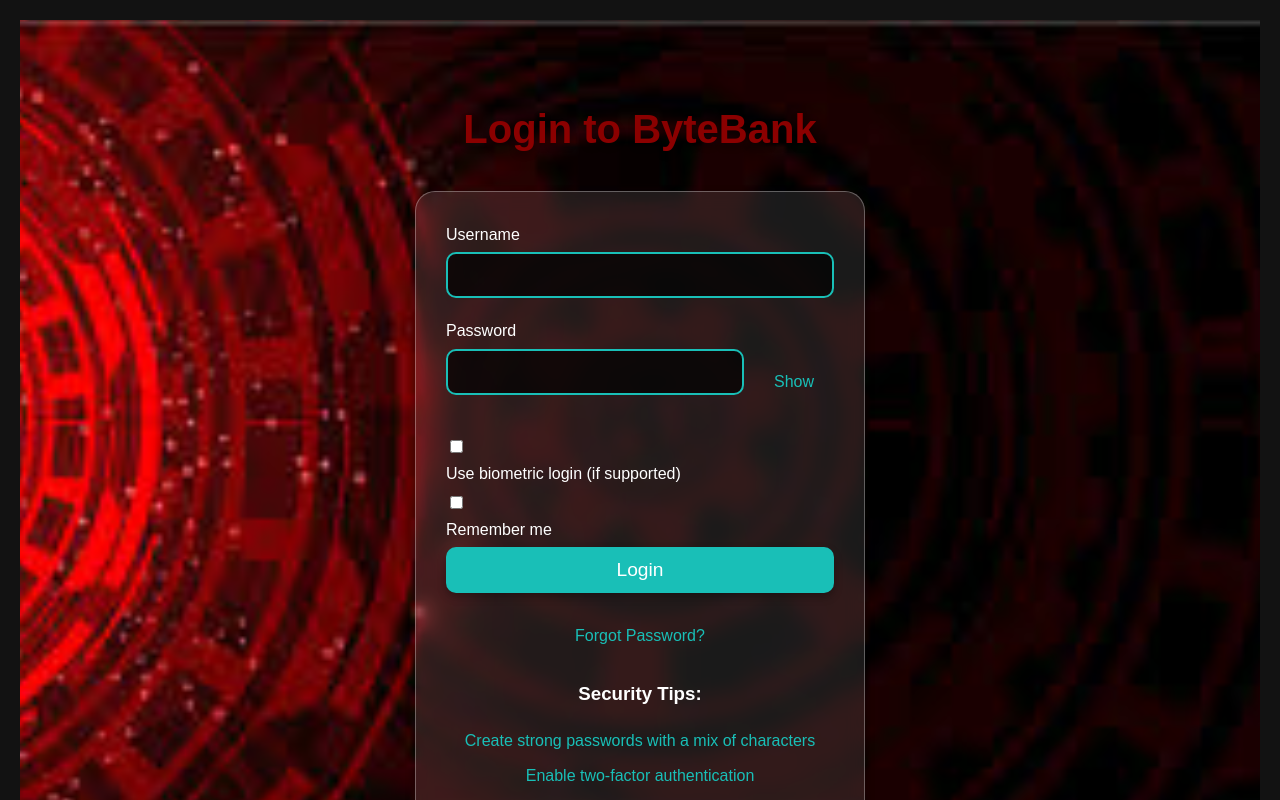
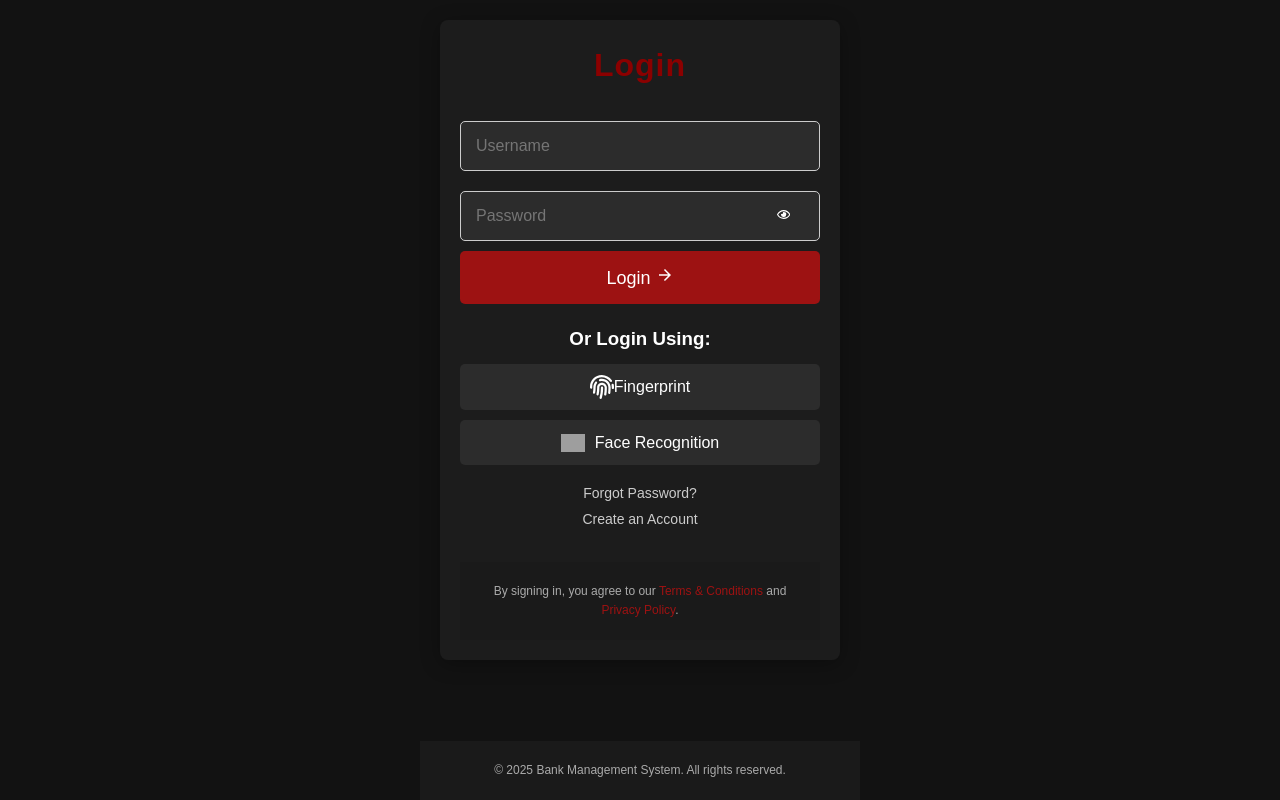
Before and after one commit to TerrorBite-Capaciti/Bank-Management-System, a React (Create React App) app in the folder frontend/: page /login in a window 1280 px wide. Shown: the top 800 px of the page. Built offline with nearby package versions, Linux system fonts and the light colour scheme; grey boxes are pictures that could not be loaded.

Commit message:
Login Biometrics and facial recognition

```diff
--- a/frontend/package.json
+++ b/frontend/package.json
@@ -8,6 +8,7 @@
     "framer-motion": "^11.16.0",
     "react": "^18.3.1",
     "react-dom": "^18.3.1",
+    "react-icons": "^5.4.0",
     "react-parallax": "^3.5.1",
     "react-router-dom": "^6.28.1",
     "react-scripts": "5.0.1",
--- a/frontend/src/pages/LandingPage.jsx
+++ b/frontend/src/pages/LandingPage.jsx
@@ -11,6 +11,7 @@ import janeImage from '../assets/images/jane.jpg';
 import josh1Image from '../assets/images/josh1.jpg';
 import johnImage from '../assets/images/john.jpg';
 import zamaImage from '../assets/images/Zama.jpg';
+import logoImage from '../assets/images/Byte Bank Logo.png';
 
 const LandingPage = () => {
   return (
@@ -18,7 +19,7 @@ const LandingPage = () => {
       <header className="intro">
        {/* Logo Section */}
        <div className="logo-container">
-        <img src="/frontend/src/assets/images/Byte Bank Logo.png" alt="Byte Bank Logo" className="logo" />
+       <img src={logoImage} alt="Logo" />
       </div>
 
         <h1 className="title">Welcome to ByteBank</h1>
--- a/frontend/src/pages/LoginPage.jsx
+++ b/frontend/src/pages/LoginPage.jsx
@@ -1,6 +1,7 @@
 import React, { useState } from 'react';
-import { Link } from 'react-router-dom';
-import '../styles/LoginPage.css'; // Add your custom styles here
+import { FaFingerprint, FaRegEye, FaRegEyeSlash, FaLock } from 'react-icons/fa';  // Icons
+import { IoMdArrowForward } from 'react-icons/io';
+import '../styles/LoginPage.css';
 
 const LoginPage = () => {
   const [username, setUsername] = useState('');
@@ -8,13 +9,13 @@ const LoginPage = () => {
   const [error, setError] = useState('');
   const [showPassword, setShowPassword] = useState(false);
   const [isLoading, setIsLoading] = useState(false);
-  const [isRemembered, setIsRemembered] = useState(false);
+  const [isTwoFactor, setIsTwoFactor] = useState(false); // For simulating 2FA
 
   const handleLogin = (e) => {
     e.preventDefault();
     setIsLoading(true);
 
-    // Simulate an API call for authentication and 2FA
+    // Simulate an API call
     setTimeout(() => {
       if (username === '' || password === '') {
         setError('Please enter both username and password');
@@ -22,92 +23,103 @@ const LoginPage = () => {
         return;
       }
 
-      // Mock 2FA/biometric authentication
-      alert('Logged in successfully with 2FA or Biometrics');
+      // Simulate 2FA
+      if (!isTwoFactor) {
+        setIsTwoFactor(true);
+        setIsLoading(false);
+        return;
+      }
+
+      alert('Logged in successfully!');
       setIsLoading(false);
     }, 2000);
   };
 
   return (
     <div className="login-page">
-      <h1>Login to ByteBank</h1>
+      <div className="form-container">
+        <h1>Login</h1>
         <form onSubmit={handleLogin}>
           <div>
-          <label>Username</label>
             <input
               type="text"
+              placeholder="Username"
               value={username}
               onChange={(e) => setUsername(e.target.value)}
+              className="input-field"
               required
-            className="input-field"
             />
           </div>
-        <div>
-          <label>Password</label>
+
           <div className="password-wrapper">
             <input
               type={showPassword ? 'text' : 'password'}
+              placeholder="Password"
               value={password}
               onChange={(e) => setPassword(e.target.value)}
+              className="input-field"
               required
-              className="input-field"
             />
             <button
               type="button"
               className="show-password-btn"
               onClick={() => setShowPassword(!showPassword)}
             >
-              {showPassword ? 'Hide' : 'Show'}
+              {showPassword ? <FaRegEyeSlash /> : <FaRegEye />}
             </button>
-          </div>
-        </div>
-
-        <div className="security-options">
-          <div>
-            <input
-              type="checkbox"
-              id="biometric"
-              checked={isRemembered}
-              onChange={() => setIsRemembered(!isRemembered)}
-            />
-            <label htmlFor="biometric">Use biometric login (if supported)</label>
-          </div>
-          <div>
-            <input
-              type="checkbox"
-              id="remember-me"
-              checked={isRemembered}
-              onChange={() => setIsRemembered(!isRemembered)}
-            />
-            <label htmlFor="remember-me">Remember me</label>
-          </div>
           </div>
 
           {isLoading ? (
             <div className="loading-spinner">Processing...</div>
           ) : (
-          <button type="submit" className="btn">Login</button>
+            <button type="submit" className="btn">
+              Login <IoMdArrowForward />
+            </button>
           )}
 
           {error && <div className="error">{error}</div>}
 
-        <div className="links">
-          <Link to="/forgot-password">Forgot Password?</Link>
+          {isTwoFactor && (
+            <div className="two-factor-section">
+              <input
+                type="text"
+                placeholder="Enter OTP"
+                className="input-field"
+                required
+              />
+              <button type="button" className="btn">Verify OTP</button>
+            </div>
+          )}
+        </form>
+
+        <div className="biometric-options">
+          <h3>Or Login Using:</h3>
+          <div className="biometric-btn">
+            <FaFingerprint size={24} /> Fingerprint
+          </div>
+          <div className="biometric-btn">
+            <img
+              src="https://img.icons8.com/ios/50/000000/face-recognition.png"
+              alt="Face Recognition"
+              width="24"
+            />
+            Face Recognition
+          </div>
         </div>
 
-        <div className="security-tips">
-          <h3>Security Tips:</h3>
-          <ul>
-            <li><a href="#">Create strong passwords with a mix of characters</a></li>
-            <li><a href="#">Enable two-factor authentication</a></li>
-            <li><a href="#">Change passwords regularly</a></li>
-          </ul>
+        <div className="links">
+          <a href="/forgot-password">Forgot Password?</a>
+          <br />
+          <a href="/signup">Create an Account</a>
         </div>
-      </form>
 
         <footer>
-        <p>By signing in, you agree to our <a href="#">Terms & Conditions</a> and <a href="#">Privacy Policy</a>.</p>
+          <p>
+            By signing in, you agree to our{' '}
+            <a href="#">Terms & Conditions</a> and <a href="#">Privacy Policy</a>.
+          </p>
         </footer>
+      </div>
     </div>
   );
 };
--- a/frontend/src/styles/LoginPage.css
+++ b/frontend/src/styles/LoginPage.css
@@ -1,221 +1,178 @@
-/* General Styles */
-body {
+/* Global Styles */
+* {
   margin: 0;
-    font-family: 'Lora', serif;
-    background-color: #050000;
-    color: #ffffff;
-    line-height: 1.6;
-    overflow-x: hidden;
-    height: 100vh;
+  padding: 0;
+  box-sizing: border-box;
+  font-family: 'Arial', sans-serif;
 }
 
-  /* Glassmorphism Effect Styles */
-  .login-page {
+body {
+  background-color: #050000;
+  color: #fff;
   display: flex;
-    flex-direction: column;
+  justify-content: center;
   align-items: center;
-    justify-content: center;
-    padding: 50px;
-    min-height: 100vh;
-    background: url('../assets/images/bg3.jpg') no-repeat center center fixed;
-    background-size: cover;
-    backdrop-filter: blur(10px); /* Glassmorphism Blur */
-    -webkit-backdrop-filter: blur(10px); /* Safari support */
+  height: 100vh;
+  overflow: hidden;
 }
 
-  /* Frosted Glass Container */
-  form {
+.login-page {
   width: 100%;
-    max-width: 450px;
-    background: rgba(255, 255, 255, 0.1); /* Slight white background for frosted effect */
-    padding: 30px;
-    border-radius: 20px;
-    box-shadow: 0 4px 8px rgba(0, 0, 0, 0.5);
-    backdrop-filter: blur(10px);
-    -webkit-backdrop-filter: blur(10px);
-    border: 1px solid rgba(255, 255, 255, 0.3);
-    transition: all 0.3s ease-in-out;
+  max-width: 400px;
+  background: #1c1c1c;
+  border-radius: 8px;
+  padding: 20px;
+  box-shadow: 0px 4px 20px rgba(0, 0, 0, 0.3);
+  animation: fadeIn 1s ease-in-out;
 }
 
-  /* Heading Styles */
-  h1 {
-    font-size: 2.5rem;
-    font-weight: bold;
-    margin-bottom: 30px;
-    color: #19BFB7;
+.form-container {
   text-align: center;
-    text-shadow: 0 4px 6px rgba(0, 0, 0, 0.3);
 }
 
-  /* Label Styles */
-  label {
-    font-size: 1rem;
-    color: #ffffff;
-    display: block;
-    margin-bottom: 5px;
+h1 {
+  font-size: 32px;
+  margin-bottom: 20px;
+  color: #fff;
+  letter-spacing: 1px;
 }
 
-  /* Input Styles */
 .input-field {
   width: 100%;
-    padding: 12px;
-    margin-bottom: 20px;
-    border: 2px solid #19BFB7;
-    border-radius: 10px;
-    background-color: rgba(0, 0, 0, 0.7);
-    color: #ffffff;
-    font-size: 1rem;
-    transition: all 0.3s ease-in-out;
-  }
-
-  .input-field:focus {
-    border-color: #ffffff;
-    outline: none;
+  padding: 15px;
+  margin: 10px 0;
+  border: 1px solid #ccc;
+  border-radius: 5px;
+  background-color: #2c2c2c;
+  color: #fff;
+  font-size: 16px;
 }
 
 .password-wrapper {
-    display: flex;
-    align-items: center;
   position: relative;
 }
 
-  .password-wrapper input {
-    width: 90%;
-    margin-right: 10px;
+.show-password-btn {
+  position: absolute;
+  right: 10px;
+  top: 50%;
+  transform: translateY(-50%);
+  background: transparent;
+  border: none;
+  color: #fff;
+  cursor: pointer;
 }
 
-  .show-password-btn {
-    background: none;
-    border: none;
-    color: #19BFB7;
-    cursor: pointer;
-    font-size: 1rem;
-    transition: color 0.3s;
-  }
-
-  .show-password-btn:hover {
-    color: #ffffff;
-  }
-
-  /* Button Styles */
 .btn {
   width: 100%;
-    padding: 12px;
-    background-color: #19BFB7;
+  padding: 15px;
+  background-color: #9d1212; /* Dark Red */
+  color: #fff;
   border: none;
-    color: #fff;
-    font-size: 1.2rem;
-    border-radius: 10px;
+  border-radius: 5px;
+  font-size: 18px;
   cursor: pointer;
-    transition: background-color 0.3s ease;
-    box-shadow: 0 4px 8px rgba(0, 0, 0, 0.3);
+  transition: background-color 0.3s;
 }
 
 .btn:hover {
-    background-color: #1cb5a3;
-    transform: scale(1.05);
+  background-color: #6f0c0c; /* Darker Red on Hover */
 }
 
 .error {
   color: #ff4d4d;
   margin-top: 10px;
-    font-size: 1rem;
-    text-align: center;
 }
 
 .loading-spinner {
-    color: #ffffff;
-    text-align: center;
-    font-size: 1.2rem;
+  margin-top: 10px;
+  font-size: 16px;
+}
+
+.biometric-options {
   margin-top: 20px;
 }
 
-  /* Security Options Section */
-  .security-options {
-    margin-top: 20px;
-    color: #c4c4c4;
-    font-size: 1rem;
+.biometric-btn {
+  background-color: #2c2c2c;
+  padding: 10px;
+  margin: 10px 0;
+  border-radius: 5px;
+  cursor: pointer;
+  display: flex;
+  justify-content: center;
+  align-items: center;
+  transition: background-color 0.3s;
 }
 
-  .security-options input {
+.biometric-btn:hover {
+  background-color: #9d1212; /* Dark Red */
+}
+
+.biometric-btn img {
   margin-right: 10px;
 }
 
-  /* Links and Security Tips */
-  .links,
-  .security-tips {
-    text-align: center;
-    margin-top: 30px;
+.links {
+  margin-top: 15px;
 }
 
-  .links a,
-  .security-tips a {
-    color: #19BFB7;
-    font-size: 1rem;
+.links a {
+  color: #ccc;
   text-decoration: none;
-    transition: color 0.3s ease;
+  font-size: 14px;
+  transition: color 0.3s;
 }
 
-  .links a:hover,
-  .security-tips a:hover {
-    color: #ffffff;
+.links a:hover {
+  color: #9d1212; /* Dark Red Hover */
 }
 
-  /* Security Tips List */
-  .security-tips ul {
-    list-style-type: none;
-    padding: 0;
+footer {
+  margin-top: 30px;
+  font-size: 12px;
+  color: #aaa;
 }
 
-  .security-tips li {
-    font-size: 1rem;
-    margin-bottom: 10px;
-    color: #c4c4c4;
+footer a {
+  color: #9d1212; /* Dark Red */
+  text-decoration: none;
 }
 
-  /* Footer Section */
-  footer {
-    padding: 20px;
-    background-color: #050000;
-    text-align: center;
-    margin-top: 40px;
+footer a:hover {
+  text-decoration: underline;
 }
 
-  footer p {
-    color: #c4c4c4;
-    font-size: 1rem;
+.two-factor-section {
+  margin-top: 20px;
+}
+
+.two-factor-section input {
+  width: 80%;
+  padding: 15px;
+  margin: 10px 0;
+  border: 1px solid #ccc;
+  border-radius: 5px;
+  background-color: #2c2c2c;
+  color: #fff;
+}
+
+.two-factor-section .btn {
+  background-color: #f36f6f;
+  width: 50%;
   margin-top: 10px;
 }
 
-  /* Hover Effects for Links */
-  footer a {
-    color: #19BFB7;
-    font-size: 1rem;
-    text-decoration: none;
-    transition: color 0.3s ease;
+.two-factor-section .btn:hover {
+  background-color: #d54b4b;
 }
 
-  footer a:hover {
-    color: #ffffff;
+/* Animations */
+@keyframes fadeIn {
+  0% {
+    opacity: 0;
   }
-
-  /* Media Queries for Responsiveness */
-  @media (max-width: 768px) {
-    .login-page {
-      padding: 20px;
-    }
-
-    form {
-      padding: 15px;
-      width: 90%;
-    }
-
-    .input-field {
-      padding: 10px;
-      font-size: 1rem;
-    }
-
-    .btn {
-      font-size: 1rem;
+  100% {
+    opacity: 1;
   }
 }
```
Also changed, not shown: frontend/src/pages/AccountDetails.jsx (+18 -36 lines), frontend/src/pages/Transactions.jsx (+18 -25 lines), frontend/src/pages/Newpage.jsx (added), 1 other file (tests, documents, lock files or other folders). Lines whose indentation alone changed are shown as unchanged.
